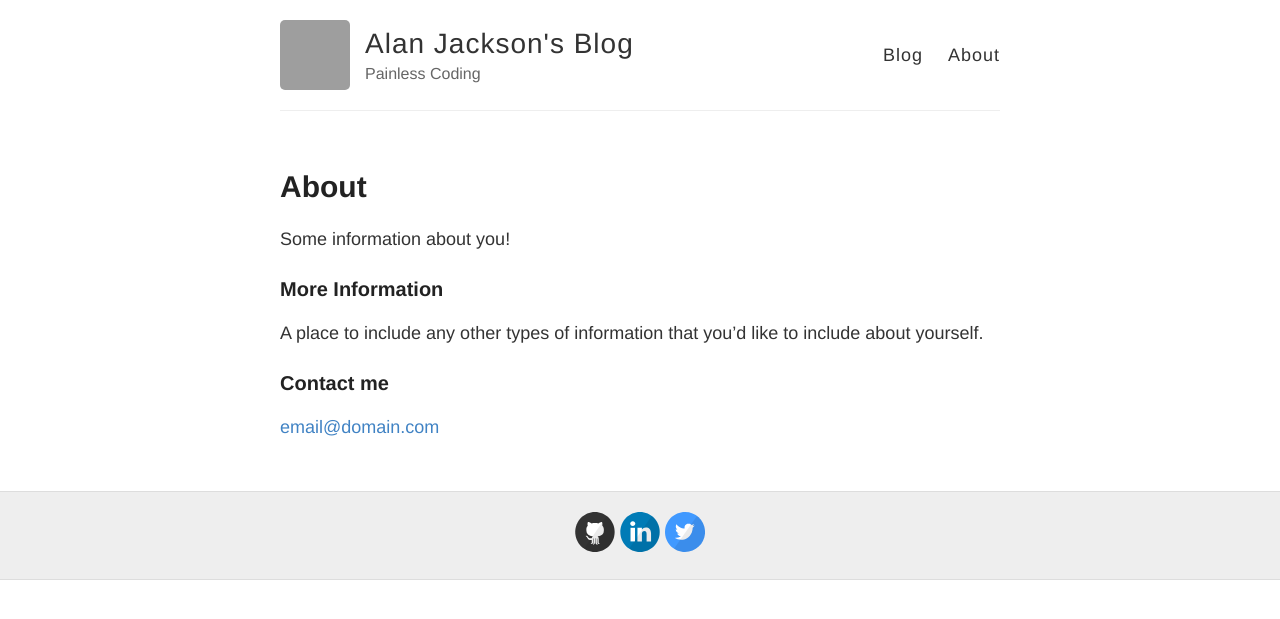
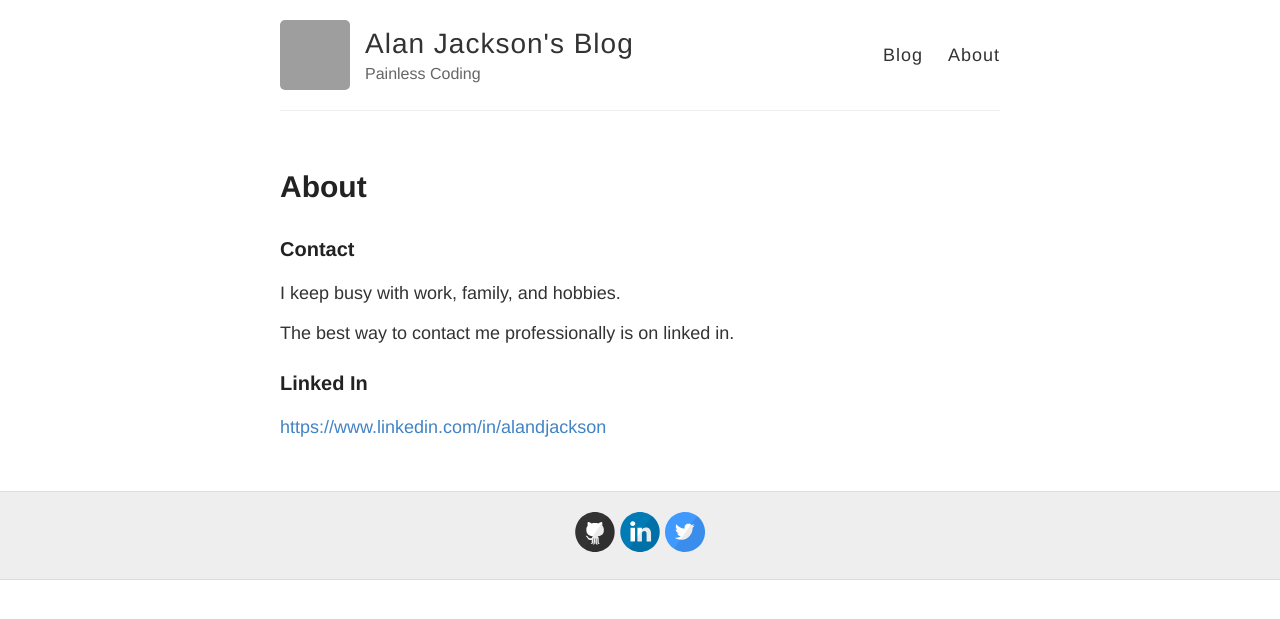
Before and after one commit to alandjackson/alandjackson.github.io, a Jekyll site: the page built from about.md, in a window 1280 px wide. Shown: the top 619 px of the page. Built offline with Jekyll 4.4.1, drawn with Linux system fonts in a browser that asks for light colours; grey boxes are pictures that could not be loaded.

Commit message:
About page linked in contact

```diff
--- a/about.md
+++ b/about.md
@@ -4,12 +4,12 @@ title: About
 permalink: /about/
 ---
 
-Some information about you!
+### Contact
 
-### More Information
+I keep busy with work, family, and hobbies.
 
-A place to include any other types of information that you'd like to include about yourself.
+The best way to contact me professionally is on linked in.
 
-### Contact me
+### Linked In
 
-[email@domain.com](mailto:email@domain.com)
+[https://www.linkedin.com/in/alandjackson](https://www.linkedin.com/in/alandjackson)
```
